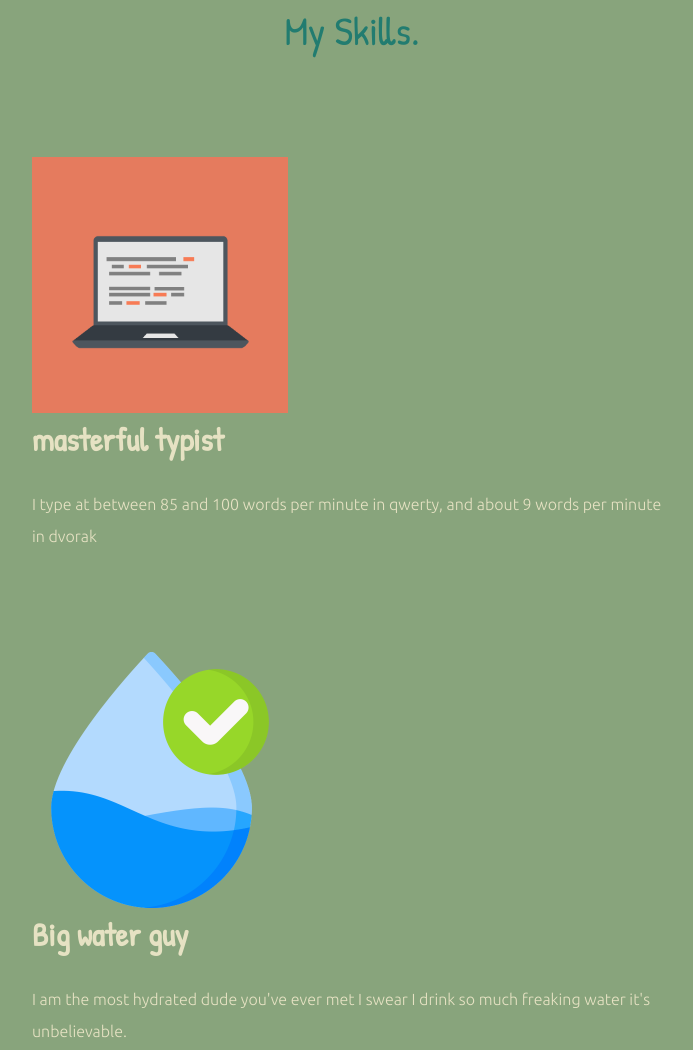
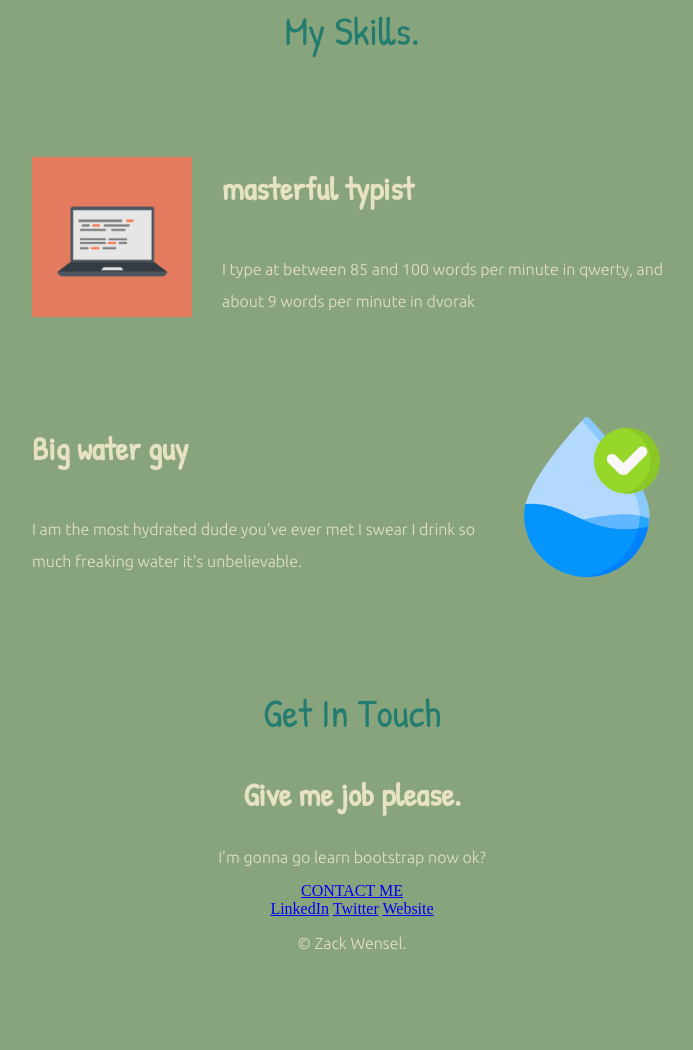
Before and after one commit to InsomniZack/InsomniZack.github.io, a plain HTML site: page index.html in a window 1280 px wide. Shown: the part 1177-2227 px from the top of the page, without its empty margins (288-981 px from the left). After the commit the page ends 2145 px from the top, so only its background shows below. Drawn offline with Linux system fonts and the light colour scheme.

Commit message:
Add files via upload

```diff
--- a/css/styles.css
+++ b/css/styles.css
@@ -10,15 +10,22 @@ h1 {
     color: #227C70;
     font-size: 1.5em;
 }
-.skill-image{
-    width: 40%;
-    display: inline;
+.computer-pic{
+    width: 25%;
+    float: left;
+    padding-right: 30px;
 }
+.wata-pic{
+    width: 25%;
+    float: right;
+    padding-left: 30px;
+}
+
 .skill-row{
     width: 50%;
     margin: 100px auto 100px auto;
     text-align: left;
-    line-height: 2em;
+    line-height: 2;
 }
   h2 {
     font-size: 2.5rem;
--- a/index.html
+++ b/index.html
@@ -25,12 +25,12 @@
     <div class="skills">
       <h2>My Skills.</h2>
       <div class="skill-row">
-        <img class="skill-image" src="images\computer.png" alt="">
+        <img class="computer-pic" src="images\computer.png" alt="">
         <h3>masterful typist</h3>
         <p>I type at between 85 and 100 words per minute in qwerty, and about 9 words per minute in dvorak</p>
       </div>
       <div class="skill-row">
-        <img class="skill-image" src="images\wata.png" alt="wata">
+        <img class="wata-pic" src="images\wata.png" alt="wata">
         <h3>Big water guy</h3>
         <p>I am the most hydrated dude you've ever met I swear I drink so much freaking water it's unbelievable.</p>
       </div>
```
